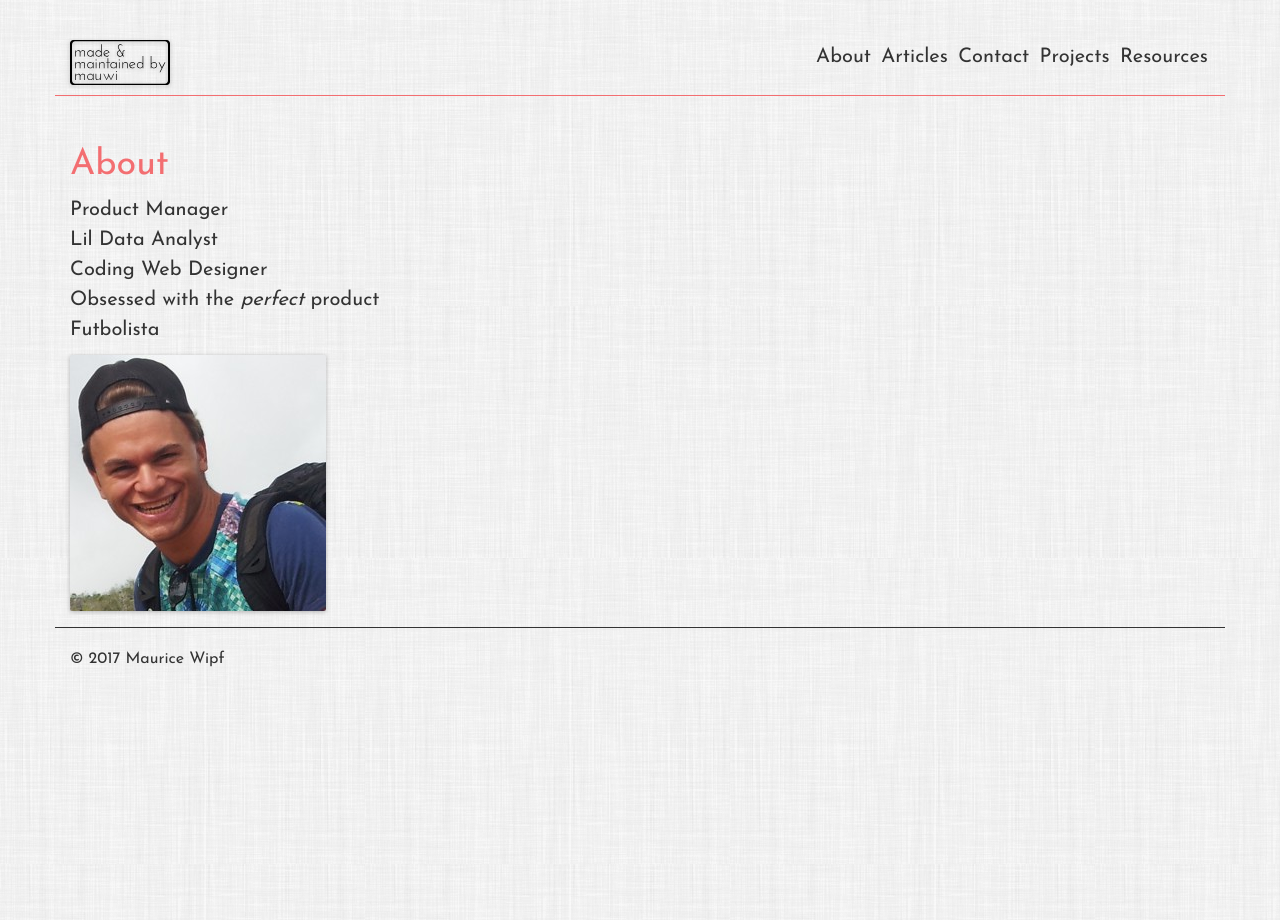
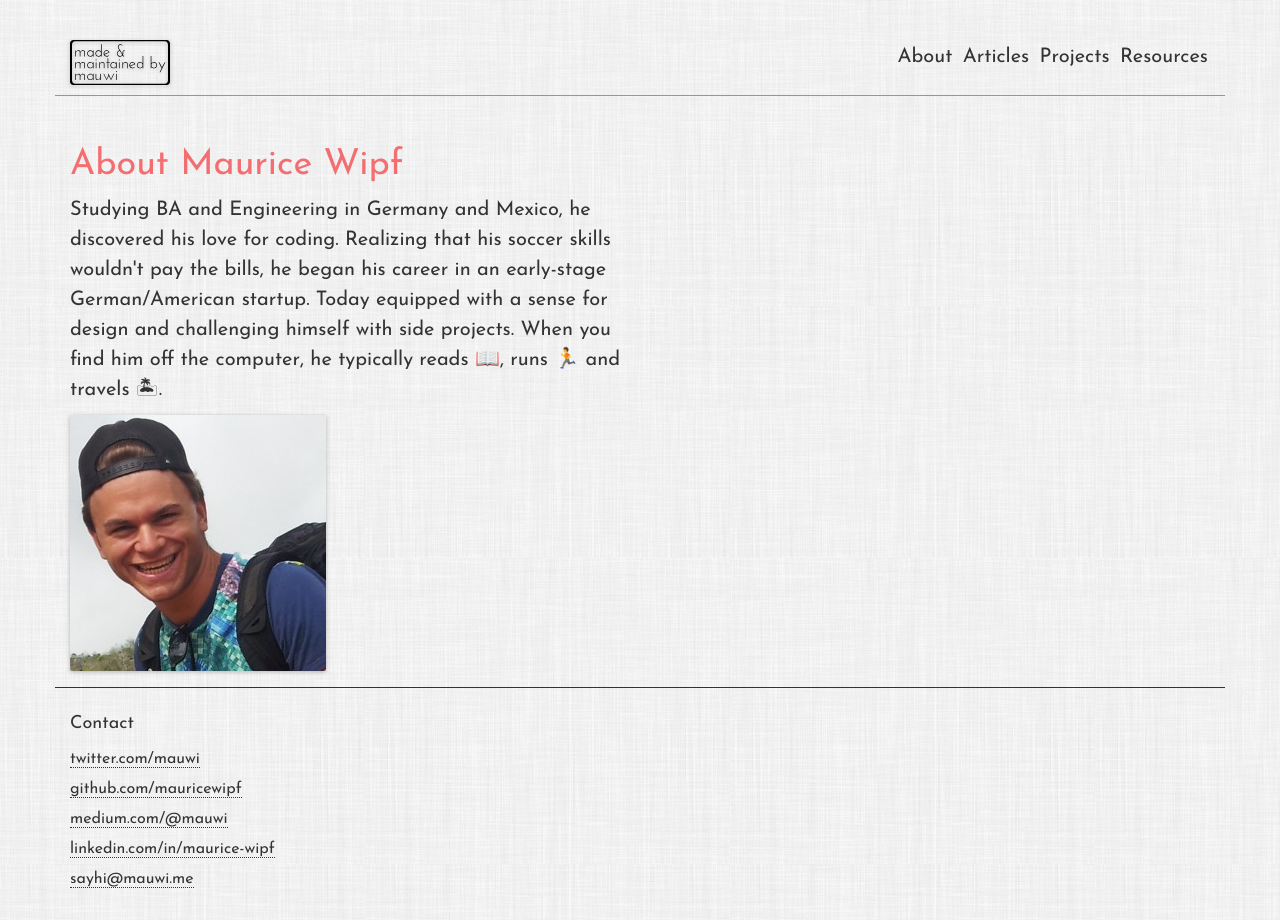
Before and after one commit to mauricewipf/interactive-resume, a Jekyll site: the page built from about.html, in a window 1280 px wide. Built offline with Jekyll 4.4.1, drawn with Linux system fonts in a browser that asks for light colours; nearby versions of some CDN libraries.

Commit message:
Update about me, delete contact page, contact info in footer, update resources

```diff
--- a/_includes/footer.html
+++ b/_includes/footer.html
@@ -1,13 +1,15 @@
 <div class="container footer">
   <div class="row">
-    <div class="col-xs-12">
-        &copy; <span id="thisYear"></span> Maurice Wipf
+    <div class="col-xs-12 col-sm-6">
+        <h4>Contact</h4>
+
+        <ul>
+            <li><a href="https://twitter.com/mauwi">twitter.com/mauwi</a></li>
+            <li><a href="https://github.com/mauricewipf">github.com/mauricewipf</a></li>
+            <li><a href="https://medium.com/@mauwi">medium.com/@mauwi</a></li>
+            <li><a href="https://www.linkedin.com/in/mauricewipf">linkedin.com/in/maurice-wipf</a></li>
+            <li><a href="mailto:sayhi@mauwi.me">sayhi@mauwi.me</a></li>
+        </ul>
     </div>
   </div>
 </div>
-
-<script>
-  var date = new Date();
-  var thisYear = date.getFullYear();
-  document.getElementById('thisYear').innerHTML = thisYear;
-</script>
--- a/about.html
+++ b/about.html
@@ -1,25 +1,25 @@
 ---
 layout: default
 title: About
-excerpt: Product Manager, Coding Web Designer, Lil Data Analyst, Obsessed with the perfect product, Futbolista
+excerpt: Product Manager, Coding & Designing, Side Project Hustler
 permalink: /about/
 ---
 
 <div class="container">
   <div class="row">
-    <div class="col-xs-12">
+    <div class="col-xs-12 col-sm-6">
 
-      <h1>{{page.title}}</h1>
+      <h1>{{page.title}} Maurice Wipf</h1>
 
-      <ul>
-        <li>Product Manager</li>
-        <li>Lil Data Analyst</li>
-        <li>Coding Web Designer</li>
-        <li>Obsessed with the <em>perfect</em> product</li>
-        <li>Futbolista</li>
-      </ul>
+      <p>
+        Studying BA and Engineering in Germany and Mexico, he discovered his love for coding.
+        Realizing that his soccer skills wouldn't pay the bills, he began his career in an early-stage
+        German/American startup. Today equipped with a sense for design and challenging himself with side projects.
+        When you find him off the computer, he typically reads&nbsp;📖, runs&nbsp;🏃 and travels&nbsp;🏝.
+      </p>
 
       <img src="/images/mauwi.jpg" alt="Maurice Wipf">
     </div>
   </div>
+
 </div>
```
Also changed, not shown: contact.html (deleted, +0 -26 lines), index.html (+0 -8 lines), resources.html (+5 -4 lines).
